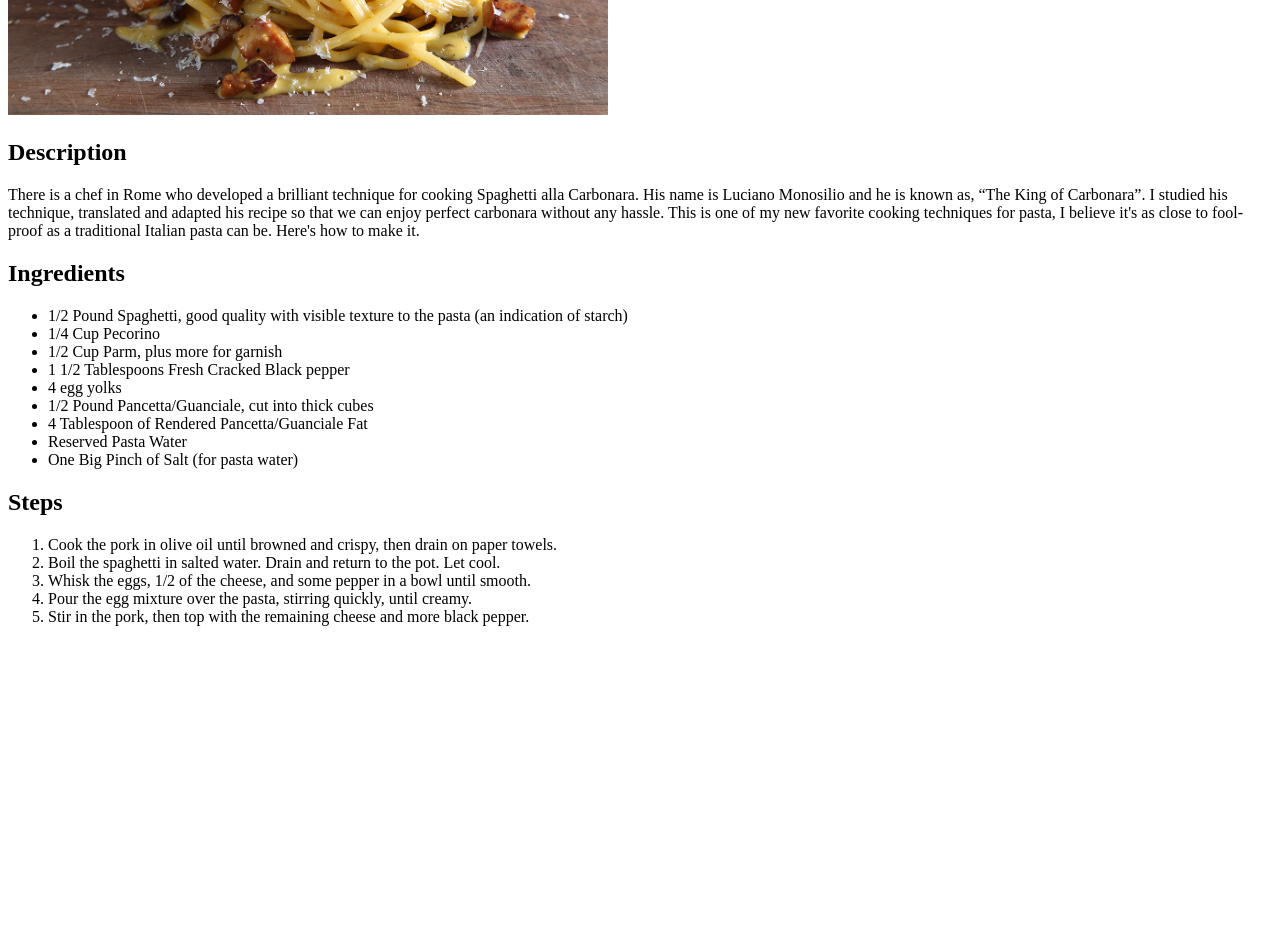
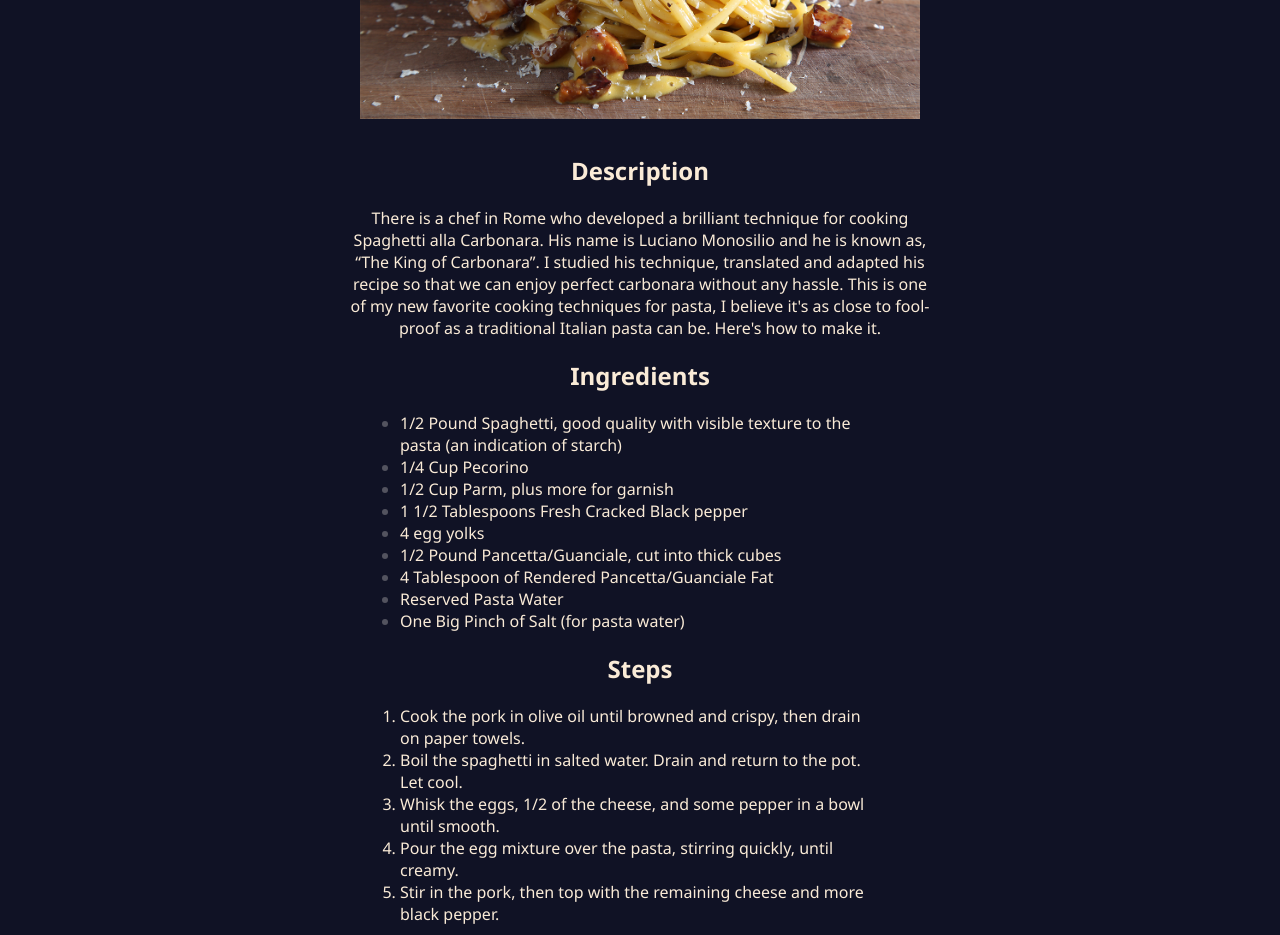
Before and after one commit to Geny88/odin-recipes, a plain HTML site: page recipes/carbonara.html in a window 1280 px wide. Shown: the part 400-1335 px from the top of the page. Before the commit the page ends 1042 px from the top, so only its background shows below. Drawn offline with Linux system fonts and the light colour scheme.

Commit message:
Added CSS style for recipe pages and updated HTML

```diff
--- /dev/null
+++ b/css/style.css
@@ -0,0 +1,54 @@
+html {
+  box-sizing: border-box;
+  text-align: center;
+}
+
+*, *::before, *::after {
+    box-sizing: inherit;
+    margin: 0;
+    padding: 0;
+    background-color: rgb(16, 18, 37);
+    color: antiquewhite;
+    font-family: "Segoe UI", sans-serif;
+}
+
+img {
+    padding: 20px;
+}
+
+h1 {
+    text-align: center;
+    padding: 20px;
+}
+
+h2 {
+    padding: 10px;
+}
+
+ul {
+    text-align: left;
+    list-style-type: disc;
+    list-style-position: outside;
+    padding: 10px;
+    margin: 0 auto;
+    width: 500px;
+}
+
+ul li::marker {
+  color: rgb(83, 83, 95);
+}
+
+ol {
+    text-align: left;
+    list-style-type: decimal;
+    list-style-position: outside;
+    padding: 10px;
+    margin: 0 auto;
+    width: 500px;
+}
+
+p {
+    padding: 10px;
+    margin: 0 auto;
+    width: 600px;
+}
--- a/recipes/carbonara.html
+++ b/recipes/carbonara.html
@@ -3,6 +3,7 @@
 <head>
     <meta charset="UTF-8">
     <meta name="viewport" content="width=device-width, initial-scale=1.0">
+    <link rel="stylesheet" href="../css/style.css">
     <title>Carbonara</title>
 </head>
 
@@ -16,7 +17,7 @@
     <br>
 
     <h2>Description</h2>
-    <p>
+    <p class="description">
         There is a chef in Rome who developed a brilliant technique for cooking Spaghetti alla Carbonara. His name is Luciano Monosilio and he is known as, “The King of Carbonara”. I studied his technique, translated and adapted his recipe so that we can enjoy perfect carbonara without any hassle. This is one of my new favorite cooking techniques for pasta, I believe it's as close to fool-proof as a traditional Italian pasta can be. Here's how to make it.
     </p>
 
```
Also changed, not shown: index.html (+2 -1 lines), recipes/penne_vodka.html (+1 -0 lines), recipes/pomodoro.html (+1 -0 lines).
